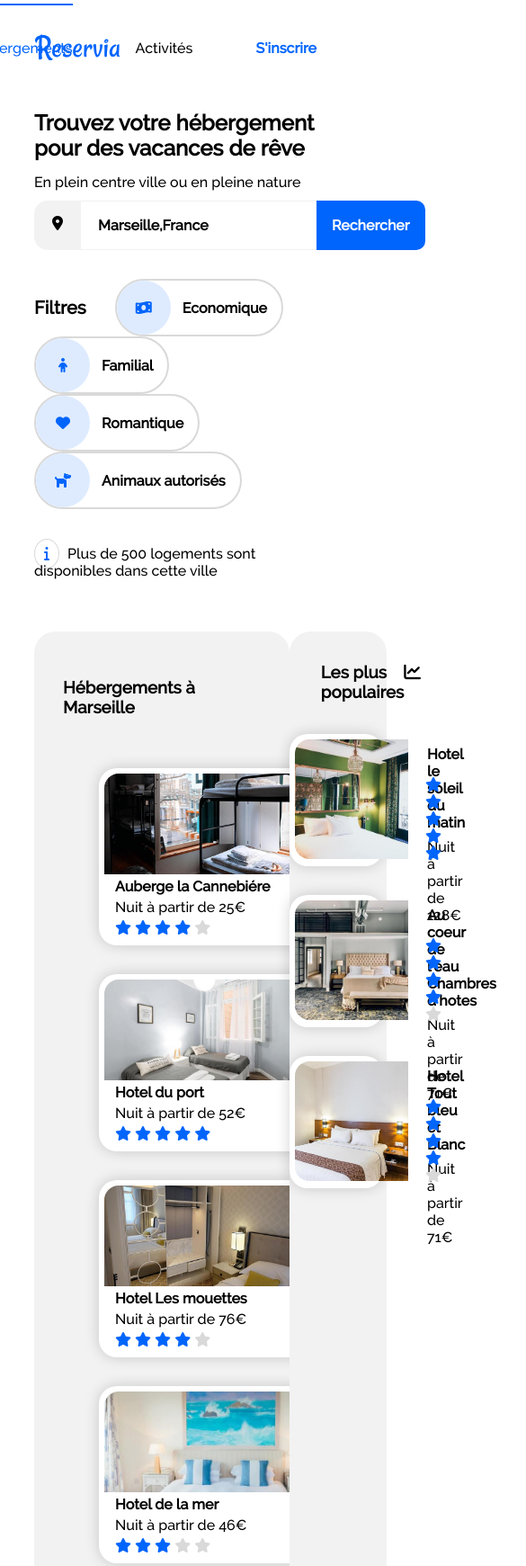
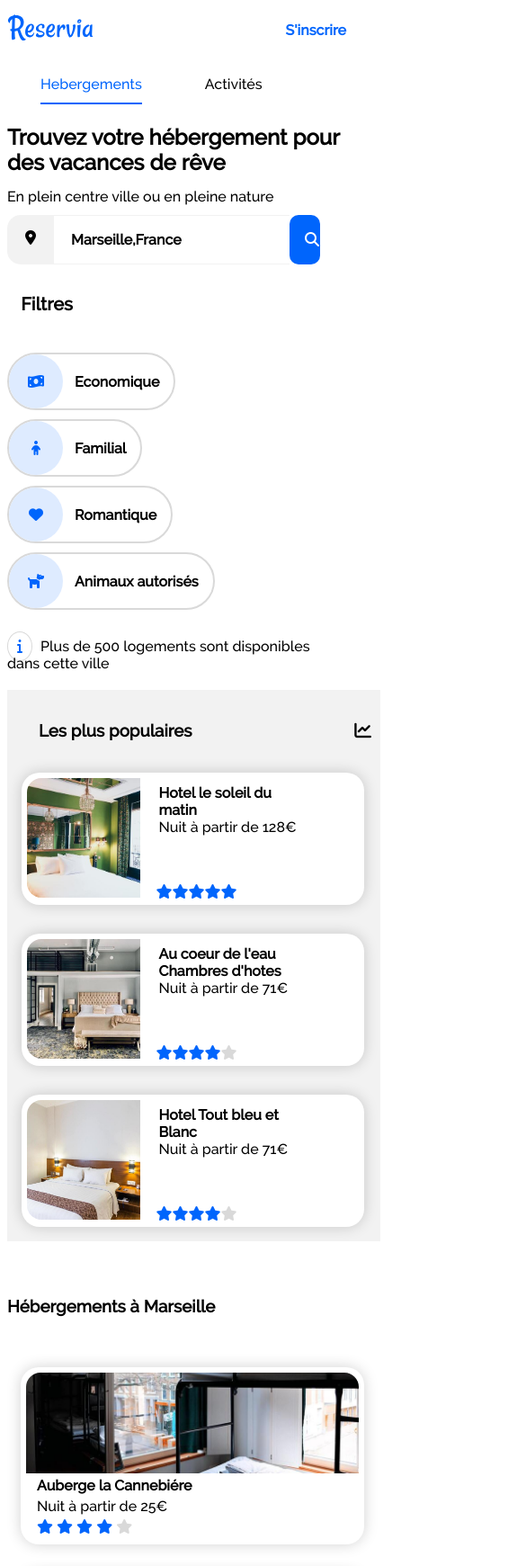
Before and after one commit to LevyNathanOC/NathanLevy_2_03122020, a plain HTML site: page sauvegarde_index.html in a window 390 px wide. Shown: the top 1741 px of the page at 90% size, 585 px wide, since content can reach past the window. Drawn offline with Linux system fonts and the light colour scheme.

Commit message:
respons sauv

```diff
--- a/sauvegarde_index.html
+++ b/sauvegarde_index.html
@@ -6,7 +6,6 @@
     <meta name="viewport" content="width=device-width, initial-scale=1.0">
     <link rel="stylesheet" href="styles.css">
     <link rel="stylesheet" href="styles2.css">
-
     <script src="https://kit.fontawesome.com/608be57513.js" crossorigin="anonymous"></script>
     <title>Reservia</title>
 </head>
@@ -41,20 +40,27 @@
                     <span class="gps-logo"><i class="fas fa-map-marker-alt"></i></span>
                     <input class="search-input" placeholder="Marseille,France">
 
-                    <button class="button-search" id="nav-search"><span class="search">Rechercher</span></button>
+                    <button class="button-search" id="nav-search"><span class="search">
+                            Rechercher</span><i class="fas fa-search"></i></button>
                 </p>
 
+                <div class="nav-head">
+                    <p class="filtres-nav"><a href="#"><span class="filter-nav"> Filtres</span></a></p>
+
                     <ul class="bar-nav">
-                    <li> <a href="#"><span class="filter-nav"> Filtres</span></a></li>
-                    <a href="#">
-                        <li class=" nav bar-icon"><span class="icon-bar"><i class="fas fa-money-bill-wave"></i></span> Economique </li>
-                    </a>
-                    <li class="nav bar-icon"><span class="icon-bar"><i class="fas fa-child"></i></span> Familial</li>
+
+                        <li class=" nav bar-icon">
+                            <span class="icon-bar"><i class="fas fa-money-bill-wave"></i></span> Economique
+                        </li>
+                        <li class="guzz bar-icon"><span class="icon-bar"><i class="fas fa-child"></i></span> Familial
+                        </li>
                         <li class="bar-icon"><span class="icon-bar"><i class="fas fa-heart"></i></span> Romantique
                         </li>
-                    <li class="bar-icon"><span class="icon-bar"><i class="fas fa-dog"></i></span> Animaux autorisés </a>
+                        <li class="bar-icon"><span class="icon-bar"><i class="fas fa-dog"></i></span> Animaux autorisés
+
                         </li>
                     </ul>
+                </div>
 
                 <p class="last-header"> <span class="icon-help"><i class="fas fa-info"></i></span> Plus de 500 logements sont disponibles dans cette ville</p>
             </div>
@@ -73,7 +79,7 @@
                                 <img class="hebergement-image" src="Image_Reservia/herbergements/marcus-loke-WQJvWU_HZFo-unsplash.jpg" alt="Auberge La Cannebiére" width="235" height="112">
 
                                 <figcaption class="hebergements-text"><strong>Auberge la Cannebiére</strong><br />
-                                </figcaption>
+
                                     <p class="item-test">Nuit à partir de 25€</p>
                                     <div class="hosting-test">
                                         <span class="icon-shine"><i class="fas fa-star"></i></span>
@@ -92,7 +98,7 @@
                         <figure class="hotel-item">
                             <img class="hebergement-image" src="Image_Reservia/herbergements/fred-kleber-gTbaxaVLvsg-unsplash.jpg" alt="Hotel du port" width="235" height="112">
 
-                            <figcaption class="hebergements-text"><strong>Hotel du port</strong><br /> </figcaption>
+                            <figcaption class="hebergements-text"><strong>Hotel du port</strong><br />
                                 <p class="item-test">Nuit à partir de 52€ </p>
 
                                 <div class="hosting-test">
@@ -102,6 +108,7 @@
                                     <span class="icon-shine"><i class="fas fa-star"></i></span>
                                     <span class="icon-shine"><i class="fas fa-star"></i></span>
                                 </div>
+                            </figcaption>
 
 
 
@@ -113,7 +120,7 @@
 
                             <img class="hebergement-image" src="Image_Reservia/herbergements/reisetopia-B8WIgxA_PFU-unsplash.jpg" alt="Hotel les mouettes" width="235" height="112">
                             <figcaption class="hebergements-text"><strong>Hotel Les mouettes</strong><br />
-                            </figcaption>
+
                                 <p class="item-test">Nuit à partir de 76€</p>
                                 <div class="hosting-test">
 
@@ -123,6 +130,7 @@
                                     <span class="icon-shine"><i class="fas fa-star"></i></span>
                                     <span class="icon-transp"><i class="fas fa-star"></i></span>
                                 </div>
+                            </figcaption>
 
 
 
@@ -134,7 +142,7 @@
 
                             <img class="hebergement-image" src="Image_Reservia/herbergements/annie-spratt-Eg1qcIitAuA-unsplash.jpg" alt="hotel de la mer" width="235" height="112">
 
-                            <figcaption class="hebergements-text"><strong>Hotel de la mer</strong><br /> </figcaption>
+                            <figcaption class="hebergements-text"><strong>Hotel de la mer</strong><br />
                                 <p class="item-test">Nuit à partir de 46€</p>
 
                                 <div class="hosting-test">
@@ -146,6 +154,7 @@
                                     <span class="icon-transp"><i class="fas fa-star"></i></span>
                                     <span class="icon-transp"><i class="fas fa-star"></i></span>
                                 </div>
+                            </figcaption>
 
                         </figure>
                     </li>
@@ -155,7 +164,7 @@
 
                             <img class="hebergement-image" src="Image_Reservia/herbergements/nicate-lee-kT-ZyaiwBe0-unsplash.jpg" alt="auberge le panier" width="235" height="112">
 
-                            <figcaption class="hebergements-text"><strong>Auberge Le Panier</strong><br /> </figcaption>
+                            <figcaption class="hebergements-text"><strong>Auberge Le Panier</strong><br />
                                 <p class="item-test">Nuit à partir de 23€</p>
                                 <div class="hosting-test">
                                     <span class="icon-shine"><i class="fas fa-star"></i></span>
@@ -164,6 +173,7 @@
                                     <span class="icon-shine"><i class="fas fa-star"></i></span>
                                     <span class="icon-transp"><i class="fas fa-star"></i></span>
                                 </div>
+                            </figcaption>
 
 
                         </figure>
@@ -174,8 +184,8 @@
 
                             <img class="hebergement-image" src="Image_Reservia/herbergements/febrian-zakaria-M6S1WvfW68A-unsplash.jpg" alt="hotel chez Amina" width="235" height="112">
 
-                            <figcaption class="hebergements-text"><strong>Hotel chez Amina</strong> </br>
-                            </figcaption>
+                            <figcaption class="hebergements-text"><strong>Hotel chez Amina</strong> <br />
+
                                 <p class="item-test">Nuit à partir de 96€</p>
 
                                 <div class="hosting-test">
@@ -185,6 +195,7 @@
                                     <span class="icon-shine"><i class="fas fa-star"></i></span>
                                     <span class="icon-shine"><i class="fas fa-star"></i></span>
                                 </div>
+                            </figcaption>
 
 
                         </figure>
@@ -214,7 +225,7 @@
                             <figcaption class="most-popular-text">
                                 <strong class="night-text">Hotel le soleil du<br /> matin<br /></strong>
                                 <span class="night-popular">Nuit à partir de 128€</span> <br />
-                            </figcaption>
+
 
                                 <div class="icon-popular">
                                     <span class="icon-shine"><i class="fas fa-star"></i></span>
@@ -223,6 +234,7 @@
                                     <span class="icon-shine"><i class="fas fa-star"></i></span>
                                     <span class="icon-shine"><i class="fas fa-star"></i></span>
                                 </div>
+                            </figcaption>
                         </figure>
                     </li>
 
@@ -235,7 +247,7 @@
                                 <strong class="night-text">Au coeur de l'eau<br /> Chambres d'hotes<br /></strong>
                                 <span class="night-popular">Nuit à partir de 71€</span> <br />
 
-                            </figcaption>
+
                                 <div class="icon-popular">
                                     <span class="icon-shine"><i class="fas fa-star"></i></span>
                                     <span class="icon-shine"><i class="fas fa-star"></i></span>
@@ -243,7 +255,9 @@
                                     <span class="icon-shine"><i class="fas fa-star"></i></span>
                                     <span class="icon-transp"><i class="fas fa-star"></i></span>
                                 </div>
+                            </figcaption>
                         </figure>
+
 
 
                     </li>
@@ -257,7 +271,7 @@
                                 <strong class="night-text">Hotel Tout bleu et<br /> Blanc<br /></strong>
                                 <span class="night-popular">Nuit à partir de 71€</span> <br />
 
-                            </figcaption>
+
                                 <div class="icon-popular">
                                     <span class="icon-shine"><i class="fas fa-star"></i></span>
                                     <span class="icon-shine"><i class="fas fa-star"></i></span>
@@ -265,6 +279,7 @@
                                     <span class="icon-shine"><i class="fas fa-star"></i></span>
                                     <span class="icon-transp"><i class="fas fa-star"></i></span>
                                 </div>
+                            </figcaption>
                         </figure>
                     </li>
                 </ul>
@@ -314,7 +329,7 @@
 
                 <figure class="activites-item">
 
-                    <img class="activites-image" src=" Image_Reservia/Activites/kilyan-sockalingum-NR8-cBCN3aI-unsplash.jpg " alt=" Parc national " width=" 301 " height=" 388 ">
+                    <img class="activites-image" src=" Image_Reservia/Activites/kilyan-sockalingum-NR8-cBCN3aI-unsplash.jpg " alt=" Parc national " width="301" height="388">
 
                     <figcaption class=" activites-text ">
                         <strong>Parc National des Calanques</strong>
@@ -327,7 +342,7 @@
 
                     <figure class=" activites-item">
 
-                        <img class=" activites-image " src=" Image_Reservia/Activites/florian-wehde-xW9e8gdotxI-unsplash.jpg " alt=" notre dame de la Garde " width=" 302 " height=" 140 ">
+                        <img class=" activites-image " src=" Image_Reservia/Activites/florian-wehde-xW9e8gdotxI-unsplash.jpg " alt=" notre dame de la Garde " width="302" height="140">
 
                         <figcaption class=" activites-text ">
                             <strong>Notre-Dame-de-la-Garde</strong>
@@ -337,7 +352,7 @@
 
                     <figure class=" activites-item">
 
-                        <img class=" activites-image " src=" Image_Reservia/Activites/lena-paulin-wH2-EJoDcV0-unsplash.jpg " alt=" parc longchamp " width=" 302 " height=" 140 ">
+                        <img class=" activites-image " src=" Image_Reservia/Activites/lena-paulin-wH2-EJoDcV0-unsplash.jpg " alt=" parc longchamp " width="302" height="140">
 
                         <figcaption class=" activites-text ">
                             <strong>Parc Longchamp</strong>
@@ -350,7 +365,7 @@
 
 
 
-            </ul>
+
         </section>
 
         <footer class=" last-part ">
--- a/styles.css
+++ b/styles.css
@@ -13,15 +13,15 @@
     margin: 30px
 }
 
-    .logo-reservia {
-        margin-top: 2%;
+.container-header {
+    display: flex;
+    justify-content: space-between;
 }
 
 .menu-links {
     list-style: none;
     display: flex;
     justify-content: flex-end;
-        margin-top: -35px;
 }
 
 a {
@@ -114,6 +114,10 @@
     font-size: 1rem;
 }
 
+.fa-search {
+    display: none;
+}
+
 .bar-nav {
     display: flex;
     flex-wrap: wrap;
@@ -151,6 +155,20 @@
     font-weight: bold;
     font-family: "ralewaymedium";
     margin-right: 32px;
+}
+
+.nav-head {
+    display: flex;
+}
+
+.filtres-nav {
+    display: flex;
+    align-items: center;
+    justify-content: center;
+}
+
+.hov-nav:hover {
+    background-color: aqua;
 }
 
 .icon-help {
@@ -210,11 +228,11 @@
 }
 
 .item-test {
-        margin: 4px 12px 4px 12px;
+    margin: 4px 12px 4px 0px;
 }
 
 .hosting-test {
-        margin: 0 12px 4px 12px;
+    margin: 0 12px 4px 0px;
 }
 
 .icon-shine {
@@ -293,8 +311,9 @@
 }
 
 .icon-popular {
-        margin-top: 19px;
-        padding-left: 15px;
+    display: flex;
+    position: absolute;
+    left: 20px;
 }
 
 .title-activites {
--- a/styles2.css
+++ b/styles2.css
@@ -1,18 +1,28 @@
-@media only screen and (max-width:320px) {
+@media only screen and (max-width:426px) {
     .container {
-        margin: 0;
+        margin: 0 auto;
     }
     .link {
-        position: absolute;
-        top: 50px;
-        left: 100px;
+        position: relative;
+        top: 60px;
+        right: 170px;
     }
     .lien-signup {
-        position: relative;
-        right: 10px;
+        position: absolute;
+        right: 5px;
     }
     .lien-hebergements::before {
-        display: none;
+        position: relative;
+        content: "";
+        display: inline-block;
+        height: 2px;
+        width: 100%;
+        background: #0065fc;
+        position: absolute;
+        top: 30px;
+    }
+    .find-hebergements {
+        margin-top: 80px;
     }
     .search-bar {
         width: 285px;
@@ -21,16 +31,42 @@
         width: 30px;
         border-radius: 10px;
     }
+    .search {
+        display: none;
+    }
+    .fa-search {
+        display: block;
+        display: flex;
+        align-items: center;
+        justify-content: center;
+    }
+    .nav-head {
+        display: flex;
+        flex-direction: column;
+    }
+    .filtres-nav {
+        width: 120px;
+    }
     .bar-nav {
         display: flex;
         flex-wrap: wrap;
+    }
+    .bar-nav li {
+        margin-top: 10px;
+    }
+    .last-header {
+        margin-top: 15px;
+        margin-bottom: 20px;
     }
     #hebergements-marseille {
         display: flex;
         flex-direction: column-reverse;
     }
+    .hosting-marseille {
+        margin-left: 15px;
+    }
     .most-popular {
-        width: 295px;
+        width: 285px;
         border-radius: 0;
         margin: 0;
     }
@@ -38,13 +74,9 @@
         background: none;
         padding: 0;
     }
-    .hosting-marseille {
-        width: 320px;
-    }
     .hotel-item {
         width: 320px;
-        margin-left: 0;
-        margin-right: 0;
+        margin-left: 15px;
     }
     .hebergement-image {
         width: 320px;
@@ -52,9 +84,10 @@
     .activites-list {
         display: flex;
         flex-direction: column;
+        margin-left: 20px;
     }
     .activites-item {
-        margin-left: 0;
+        margin-left: 5px;
     }
     .activites-image {
         width: 320px;
@@ -66,6 +99,79 @@
     .last-part {
         display: flex;
         flex-direction: column;
-        width: 320px;
+        width: 100%;
+    }
+    .night-popular {
+        margin-top: 0;
     }
 }
+
+@media screen and (min-width:339px) and (max-width:376px) {
+    .most-popular {
+        width: 320px;
+        border-radius: 0;
+        margin: 0;
+    }
+}
+
+@media screen and (min-width:377px) and (max-width:426px) {
+    .search-bar {
+        width: 370px;
+    }
+    .most-popular {
+        width: 370px;
+    }
+    .hotel-item {
+        width: 370px;
+        margin-left: 0;
+        margin-right: 0;
+    }
+    .hebergement-image {
+        width: 370px;
+    }
+    .activites-image {
+        width: 370px;
+        height: 133px;
+    }
+    .activites-item {
+        width: 370px;
+    }
+}
+
+@media screen and (min-width:320px) and (max-width:339px) {
+    .most-popular {
+        width: 266px;
+        border-radius: 0;
+        margin: 0;
+    }
+    .hotel-item {
+        width: 300px;
+        margin-left: 0;
+        margin-right: 0;
+    }
+    .hebergement-image {
+        width: 300px;
+    }
+    .hosting-marseille {
+        margin-left: 0;
+    }
+    .activites-image {
+        width: 280px;
+        height: 133px;
+    }
+    .activites-item {
+        width: 280px;
+    }
+    .activites-list {
+        margin-left: 10px;
+    }
+}
+
+@media screen and (min-width:340px) and (max-width:376px) {
+    .activites-list {
+        margin-left: 20px;
+    }
+    .hosting-marseille {
+        margin-left: 0;
+    }
+}
--- /dev/null
+++ b/styles3.css
@@ -0,0 +1,6 @@
+@media screen and (max-width:426px) {
+    #hebergements-marseille {
+        display: flex;
+        flex-direction: column-reverse;
+    }
+}
```
Lines whose indentation alone changed are shown as unchanged.
